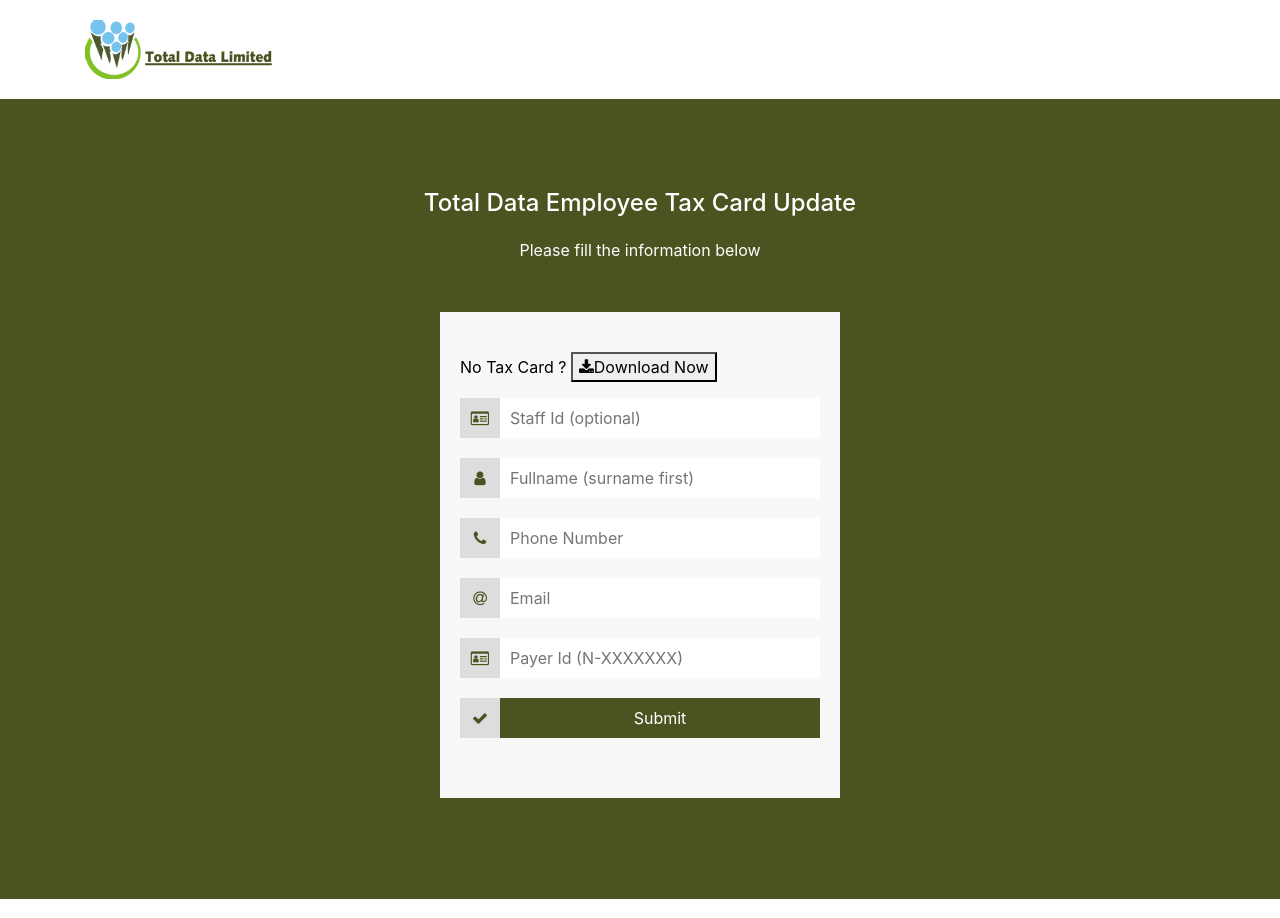
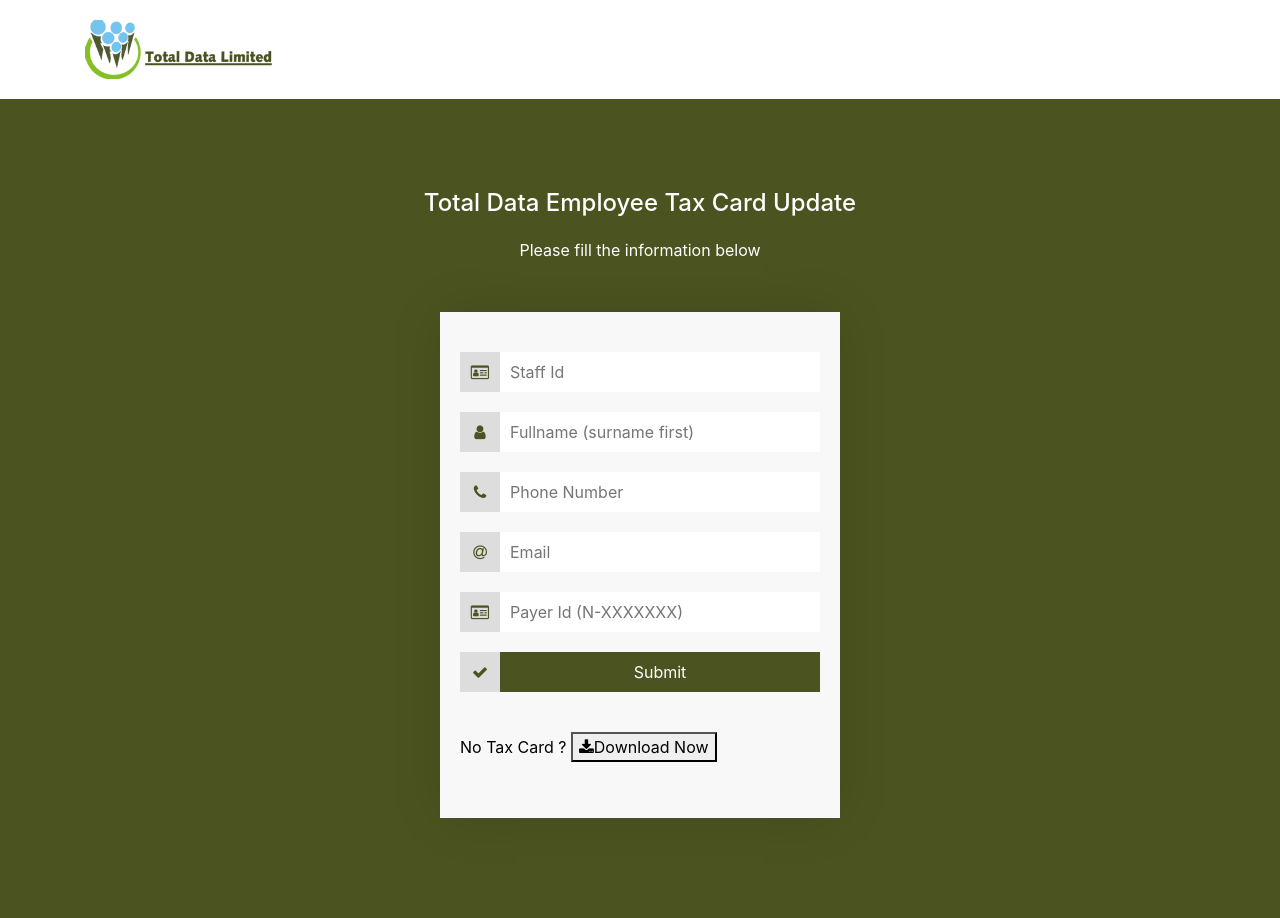
Before and after one commit to ojotuk/totaldataforms, a React (Create React App) app: page / in a window 1280 px wide. Built offline with nearby package versions, Linux system fonts and the light colour scheme; the HTML template or start-up script is replaced by a standard one.

Commit message:
clean ups

```diff
--- a/src/components/Landing.js
+++ b/src/components/Landing.js
@@ -129,25 +129,11 @@ const Landing = () => {
           <div className={styles.formArea}>
             <div className={styles.content}>
               <div className={styles.form}>
-                <div className={styles.download}>
-                  <p>
-                    No Tax Card ?{" "}
-                    <a
-                      href="https://drive.google.com/file/d/15u-3CjqSy4-lfCKM6-OIzUY4dh3CZWwh/view?usp=sharing"
-                      target="_blank"
-                      rel="noreferrer"
-                    >
-                      <button>
-                        <i className={"fa fa-download"}></i>Download Now
-                      </button>
-                    </a>
-                  </p>
-                </div>
                 <div className={styles.item}>
                   <i className={"fa fa-id-card-o"}></i>
                   <input
                     type="text"
-                    placeholder="Staff Id (optional)"
+                    placeholder="Staff Id "
                     value={inputs.taxNo}
                     onChange={(e) => handleChange("taxNo", e)}
                     maxLength={30}
@@ -197,6 +183,20 @@ const Landing = () => {
                   <i className={"fa fa-check"}></i>
                   <input type="submit" />
                 </div>
+                <div className={styles.download + " mt-3"}>
+                  <p>
+                    No Tax Card ?{" "}
+                    <a
+                      href="https://drive.google.com/file/d/15u-3CjqSy4-lfCKM6-OIzUY4dh3CZWwh/view?usp=sharing"
+                      target="_blank"
+                      rel="noreferrer"
+                    >
+                      <button>
+                        <i className={"fa fa-download"}></i>Download Now
+                      </button>
+                    </a>
+                  </p>
+                </div>
               </div>
             </div>
           </div>
--- a/src/components/style/Landing.module.css
+++ b/src/components/style/Landing.module.css
@@ -40,10 +40,13 @@
   max-width: 90vw;
   background-color: #f8f8f8;
   padding: 40px 20px;
+  -webkit-box-shadow: 0 0.4px 50px rgba(0, 0, 0, 0.1);
+          box-shadow: 0 0.4px 50px rgba(0, 0, 0, 0.1);
 }
 
 .main .formArea .content .form .download {
   color: #000;
+  margin-top: 40px !important;
 }
 
 .main .formArea .content .form .download a {
--- a/src/components/style/Landing.module.scss
+++ b/src/components/style/Landing.module.scss
@@ -30,8 +30,10 @@ $pryColor: #4b5320;
         max-width: 90vw;
         background-color: #f8f8f8;
         padding: 40px 20px;
+        box-shadow: 0 0.4px 50px rgba($color: #000, $alpha: 0.1);
         .download {
           color: #000;
+          margin-top: 40px !important;
           a {
             background-color: #4b5320;
             height: 40px;
```
Also changed, not shown: 2 other files (tests, documents, lock files or other folders).
